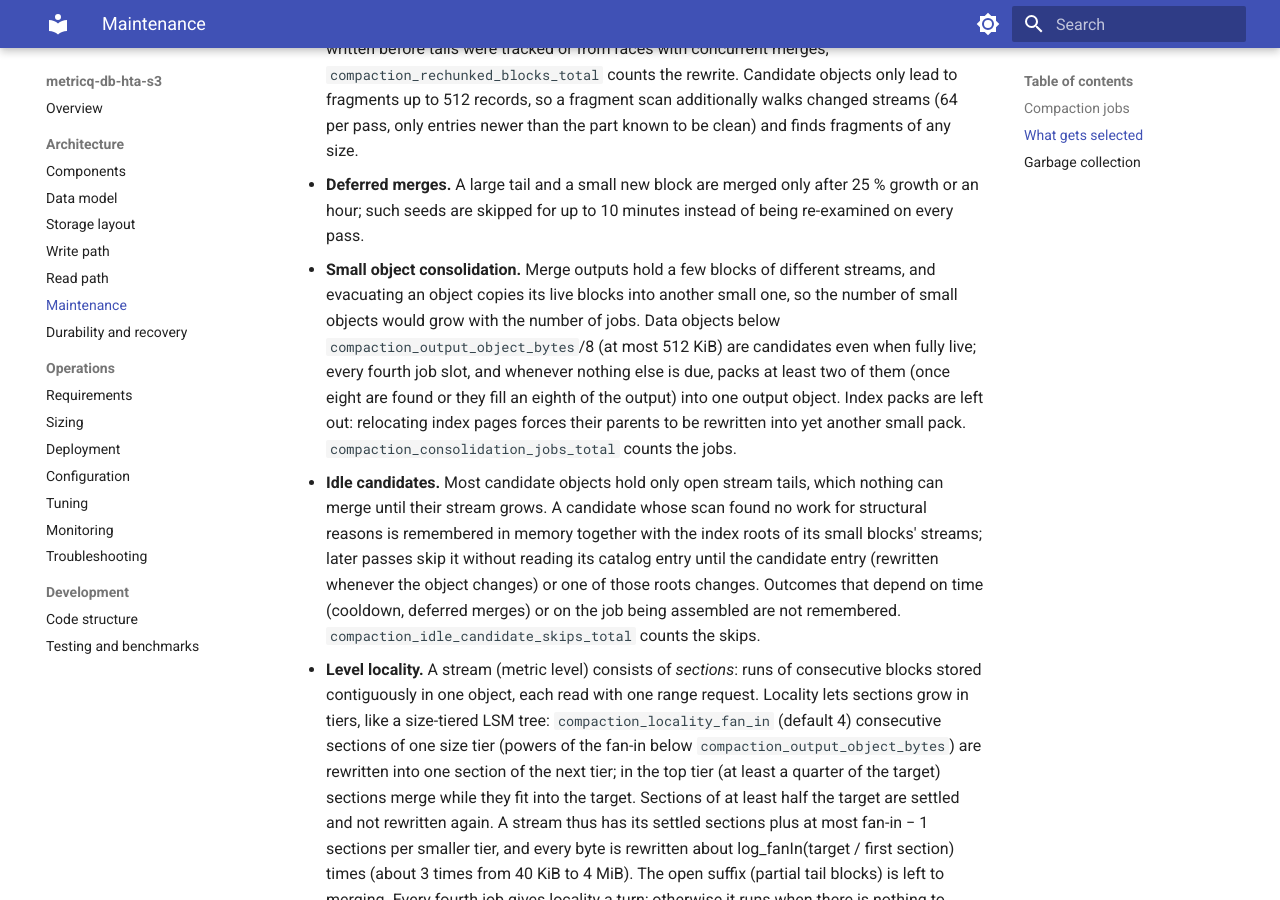
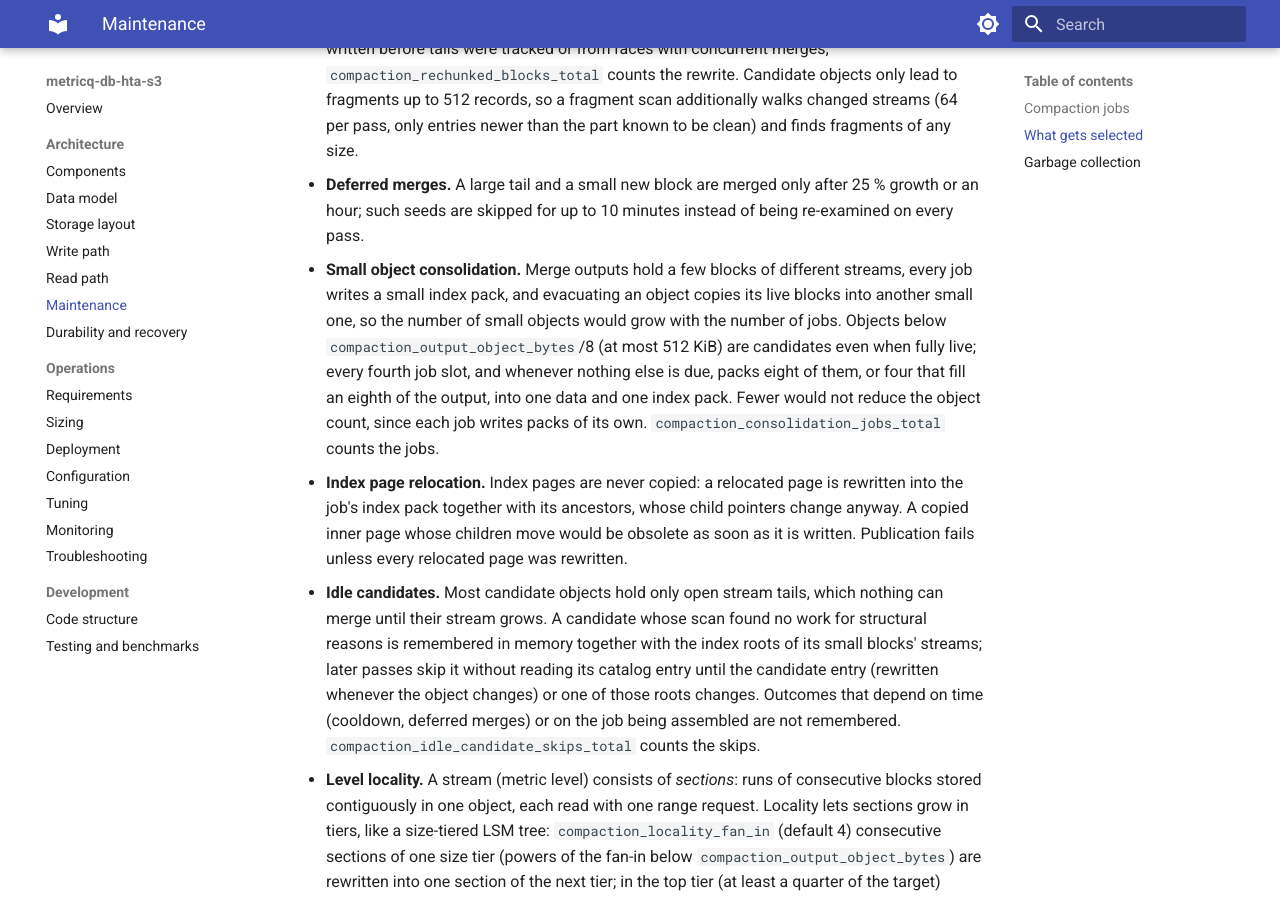
Before and after one commit to metricq/metricq-db-hta-s3, an MkDocs documentation site: the page built from docs/architecture/maintenance.md, in a window 1280 px wide and 900 px high, scrolled down 1087 px. Built offline with MkDocs 1.6.1 and Material for MkDocs 9.7.7, drawn with Linux system fonts in a browser that asks for light colours.

Commit message:
Rewrite relocated index pages and consolidate small index packs
Index objects kept growing by about 33 per hour on the development
database: every compaction job writes a small index pack, and evacuating
an index pack copied its pages into another one. A copied inner page
whose children move is obsolete as soon as it is written, because
publication rewrites it into the job's index pack anyway; consolidating
index packs this way never settled in tests.

Relocated index pages are now rewritten into the job's index pack
together with their ancestors instead of being copied, and publication
fails unless every relocated page was rewritten. Consolidation therefore
includes index packs. Since every job writes a data and an index pack of
its own, it now needs eight small objects, or four filling an eighth of
the output; two or three would not reduce the object count and could
repeat forever.

Assisted-by: Claude <noreply@anthropic.com>

```diff
--- a/docs/architecture/maintenance.md
+++ b/docs/architecture/maintenance.md
@@ -48,15 +48,20 @@ In order of preference:
   25 % growth or an hour; such seeds are skipped for up to 10 minutes instead of
   being re-examined on every pass.
 - **Small object consolidation.** Merge outputs hold a few blocks of
-  different streams, and evacuating an object copies its live blocks into
-  another small one, so the number of small objects would grow with the
-  number of jobs. Data objects below `compaction_output_object_bytes`/8 (at
-  most 512 KiB) are candidates even when fully live; every fourth job slot,
-  and whenever nothing else is due, packs at least two of them (once eight are
-  found or they fill an eighth of the output) into one output object. Index
-  packs are left out: relocating index pages forces their parents to be
-  rewritten into yet another small pack. `compaction_consolidation_jobs_total`
+  different streams, every job writes a small index pack, and evacuating an
+  object copies its live blocks into another small one, so the number of
+  small objects would grow with the number of jobs. Objects below
+  `compaction_output_object_bytes`/8 (at most 512 KiB) are candidates even
+  when fully live; every fourth job slot, and whenever nothing else is due,
+  packs eight of them, or four that fill an eighth of the output, into one
+  data and one index pack. Fewer would not reduce the object count, since
+  each job writes packs of its own. `compaction_consolidation_jobs_total`
   counts the jobs.
+- **Index page relocation.** Index pages are never copied: a relocated page
+  is rewritten into the job's index pack together with its ancestors, whose
+  child pointers change anyway. A copied inner page whose children move
+  would be obsolete as soon as it is written. Publication fails unless every
+  relocated page was rewritten.
 - **Idle candidates.** Most candidate objects hold only open stream tails,
   which nothing can merge until their stream grows. A candidate whose scan
   found no work for structural reasons is remembered in memory together with
```
Also changed, not shown: 3 other files.
